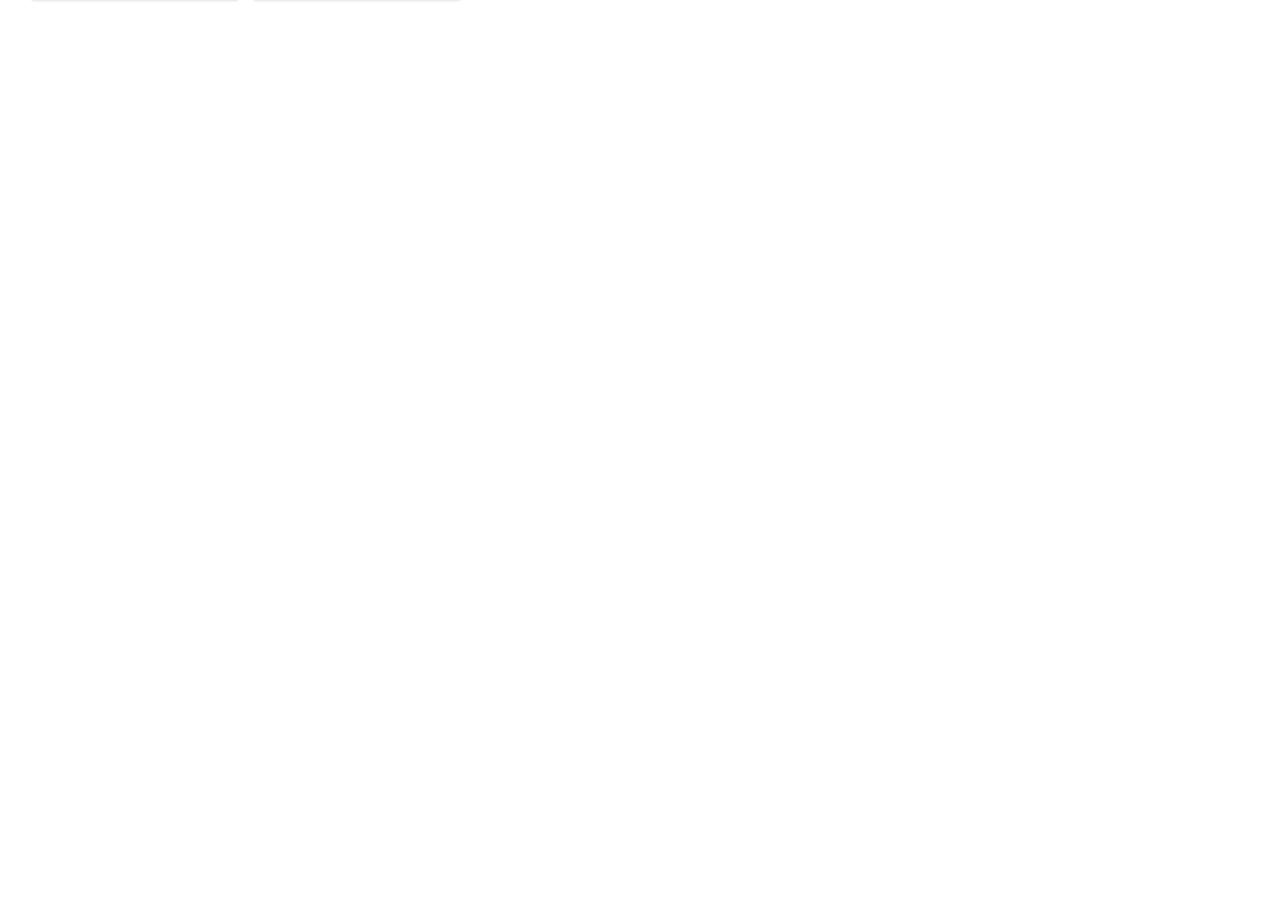
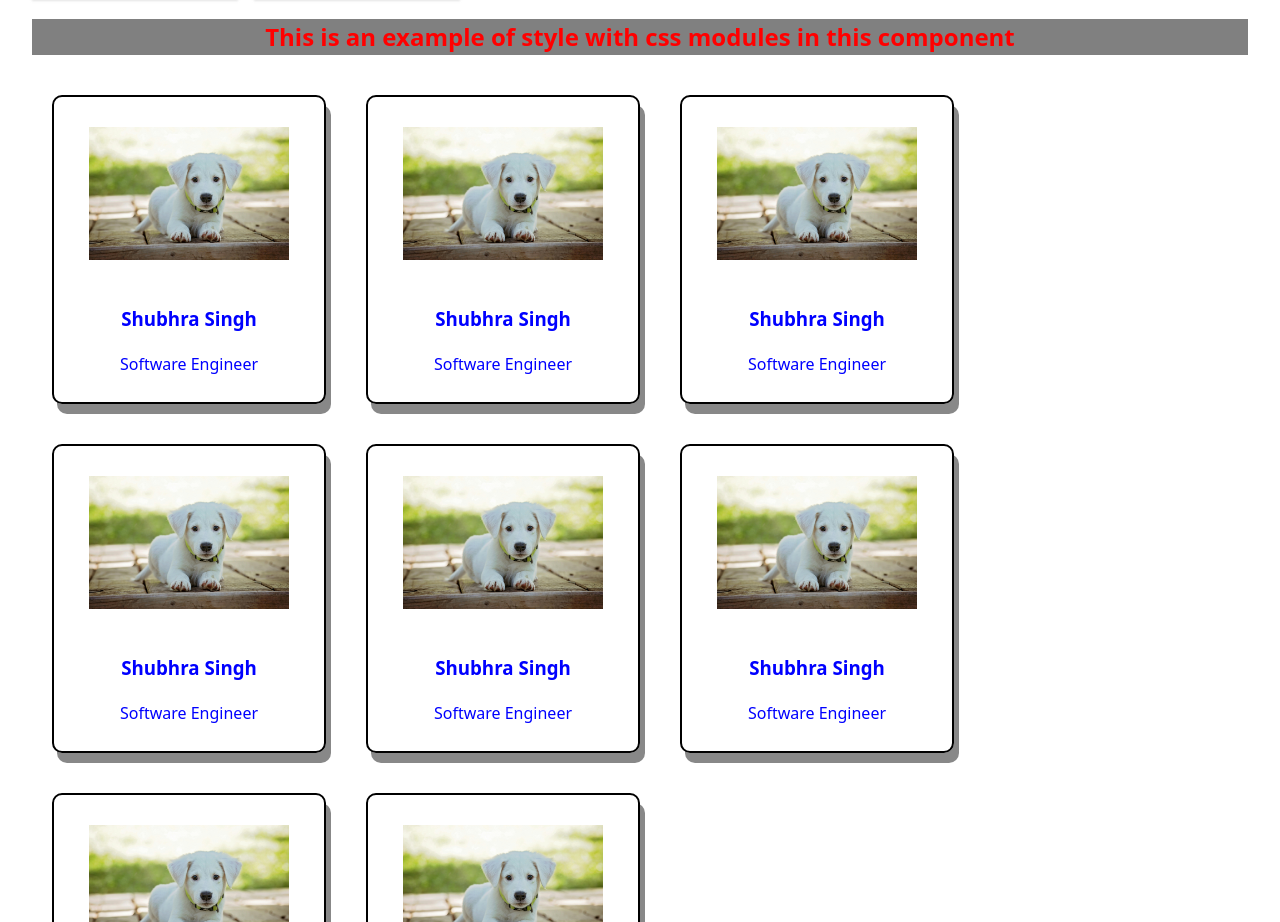
Before and after one commit to singhshubhra24/ReactPracticeDemoApp, a React (Vite) app: page / in a window 1280 px wide. Shown: the part 5910-6832 px from the top of the page. Before the commit the page ends 5941 px from the top, so only its background shows below. Built offline with nearby package versions, Linux system fonts and the light colour scheme.

Commit message:
Css Module Added

```diff
--- a/src/CssStyleExample.jsx
+++ b/src/CssStyleExample.jsx
@@ -1,5 +1,6 @@
-import assets from './assets/pexels-pixabay-257540.jpg';
+// import assets from './assets/pexels-pixabay-257540.jpg';
 import { useState } from 'react';
+import  "./css/style.css";
 // Make Button for Dynamic Style
 
 function CssStyleExample(){
@@ -19,14 +20,14 @@ function CssStyleExample(){
 
  return(
     <>
-    <h1 style={{color : "red", backgroundColor: "grey"}}>This is an example of inline css in this component</h1>
+    <h1 className="heading" /*style={{color : "red", backgroundColor: "grey"}}*/>This is an example of inline css in this component</h1>
     <button onClick={()=>updateTheme('#ccc', 'green')}>Grey Theme</button>
     <button onClick={()=>updateTheme('white','black')}>Default Theme</button>
     <button onClick={()=>{setGrid(!grid)}}>Toggle Grid</button>
 
-    <div style ={{display: grid?'flex':'block', gap: "20px", flexWrap:"wrap"}}>
-    <div style ={cardStyle}>
-        <img style={{width:"200px", padding:"2px"}} src={"pexels-pixabay-257540.jpg"} alt="dog image" />
+    <div className="block-style" style ={{display: grid?'flex':'block'}}>
+    <div style ={cardStyle} >
+        <img className="img-style" /*style={{width:"200px", padding:"2px"}}*/ src={"pexels-pixabay-257540.jpg"} alt="dog image" />
         <div style={{color:textColor}}>
             <h3>Shubhra Singh</h3>
             <p>Software Engineer</p>
--- /dev/null
+++ b/src/Userprofile.jsx
@@ -0,0 +1,104 @@
+import userStyle from "./css/userProfile.module.css";
+function Userprofile() {
+  return (
+    <>
+      <div>
+        <h2 className={userStyle.heading}>
+          This is an example of style with css modules in this component
+        </h2>
+        <div className={userStyle.toggleGrid}>
+         <div className={userStyle.cardStyle}>
+          <img
+            className={userStyle.img}
+            src={"pexels-pixabay-257540.jpg"}
+            alt="dog image"
+          />
+          <div className={userStyle.textColor}>
+            <h3>Shubhra Singh</h3>
+            <p>Software Engineer</p>
+          </div>
+        </div>
+        <div className={userStyle.cardStyle}>
+          <img
+            className={userStyle.img}
+            src={"pexels-pixabay-257540.jpg"}
+            alt="dog image"
+          />
+          <div className={userStyle.textColor}>
+            <h3>Shubhra Singh</h3>
+            <p>Software Engineer</p>
+          </div>
+        </div>
+        <div className={userStyle.cardStyle}>
+          <img
+            className={userStyle.img}
+            src={"pexels-pixabay-257540.jpg"}
+            alt="dog image"
+          />
+          <div className={userStyle.textColor}>
+            <h3>Shubhra Singh</h3>
+            <p>Software Engineer</p>
+          </div>
+        </div>
+        <div className={userStyle.cardStyle}>
+          <img
+            className={userStyle.img}
+            src={"pexels-pixabay-257540.jpg"}
+            alt="dog image"
+          />
+          <div className={userStyle.textColor}>
+            <h3>Shubhra Singh</h3>
+            <p>Software Engineer</p>
+          </div>
+        </div>
+        <div className={userStyle.cardStyle}>
+          <img
+            className={userStyle.img}
+            src={"pexels-pixabay-257540.jpg"}
+            alt="dog image"
+          />
+          <div className={userStyle.textColor}>
+            <h3>Shubhra Singh</h3>
+            <p>Software Engineer</p>
+          </div>
+        </div>
+         <div className={userStyle.cardStyle}>
+          <img
+            className={userStyle.img}
+            src={"pexels-pixabay-257540.jpg"}
+            alt="dog image"
+          />
+          <div className={userStyle.textColor}>
+            <h3>Shubhra Singh</h3>
+            <p>Software Engineer</p>
+          </div>
+        </div>
+         <div className={userStyle.cardStyle}>
+          <img
+            className={userStyle.img}
+            src={"pexels-pixabay-257540.jpg"}
+            alt="dog image"
+          />
+          <div className={userStyle.textColor}>
+            <h3>Shubhra Singh</h3>
+            <p>Software Engineer</p>
+          </div>
+        </div>
+         <div className={userStyle.cardStyle}>
+          <img
+            className={userStyle.img}
+            src={"pexels-pixabay-257540.jpg"}
+            alt="dog image"
+          />
+          <div className={userStyle.textColor}>
+            <h3>Shubhra Singh</h3>
+            <p>Software Engineer</p>
+          </div>
+        </div>
+        </div>
+
+      </div>
+    </>
+  );
+}
+export default Userprofile;
--- /dev/null
+++ b/src/css/style.css
@@ -0,0 +1,17 @@
+.heading{
+    color : red;
+    background-color : grey;
+}
+.block-style{
+    gap: 20px;
+    flex-wrap: wrap;
+}
+.card-style{
+   border: 1px solid #cccccc54;
+    width: 200px;
+    box-shadow: 2px 0px 2px 2px #cccccc8a;
+}
+.img-style{
+    width: 200px;
+    padding: 2px;
+}
--- /dev/null
+++ b/src/css/userProfile.module.css
@@ -0,0 +1,23 @@
+.heading{
+    color : red;
+    background-color : grey;
+}
+.img{
+    width:200px;
+    padding:20px
+}
+.textColor{
+    color:blue;
+}
+.cardStyle{
+    border:2px solid black;
+    width:250px;
+    text-align:center;
+    box-shadow: 5px 10px #888888;
+    margin:20px;
+    padding:10px;
+    border-radius:10px;}
+    .toggleGrid{
+        display:flex;
+        flex-wrap:wrap;
+    }
--- a/src/main.jsx
+++ b/src/main.jsx
@@ -2,7 +2,7 @@ import { StrictMode } from 'react'
 import { createRoot } from 'react-dom/client'
 import './index.css'
 import App from './App.jsx'
-import User from './User.jsx'
+// import User from './User.jsx'
 import Counter from './Counter.jsx'
 import Skill from './Skill.jsx'
 import RadioDropdown from './Radio&dropdown.jsx'
@@ -11,6 +11,7 @@ import Reusecomponent from './Reusecomponent.jsx'
 import UseEffectPropUsedCase from './UseEffectPropUsedCase.jsx'
 import AppCounterEffectEx from './AppCounterEffectEx.jsx'
 import CssStyleExample from './CssStyleExample.jsx'
+import Userprofile from './Userprofile.jsx'
 
 createRoot(document.getElementById('root')).render(
   <StrictMode>
@@ -25,5 +26,6 @@ createRoot(document.getElementById('root')).render(
       <Reusecomponent/>
       <AppCounterEffectEx/>
       <CssStyleExample/>
+      <Userprofile/>
   </StrictMode>
 )
```
Also changed, not shown: src/assets/pexels-pixabay-257540.jpg (deleted).
